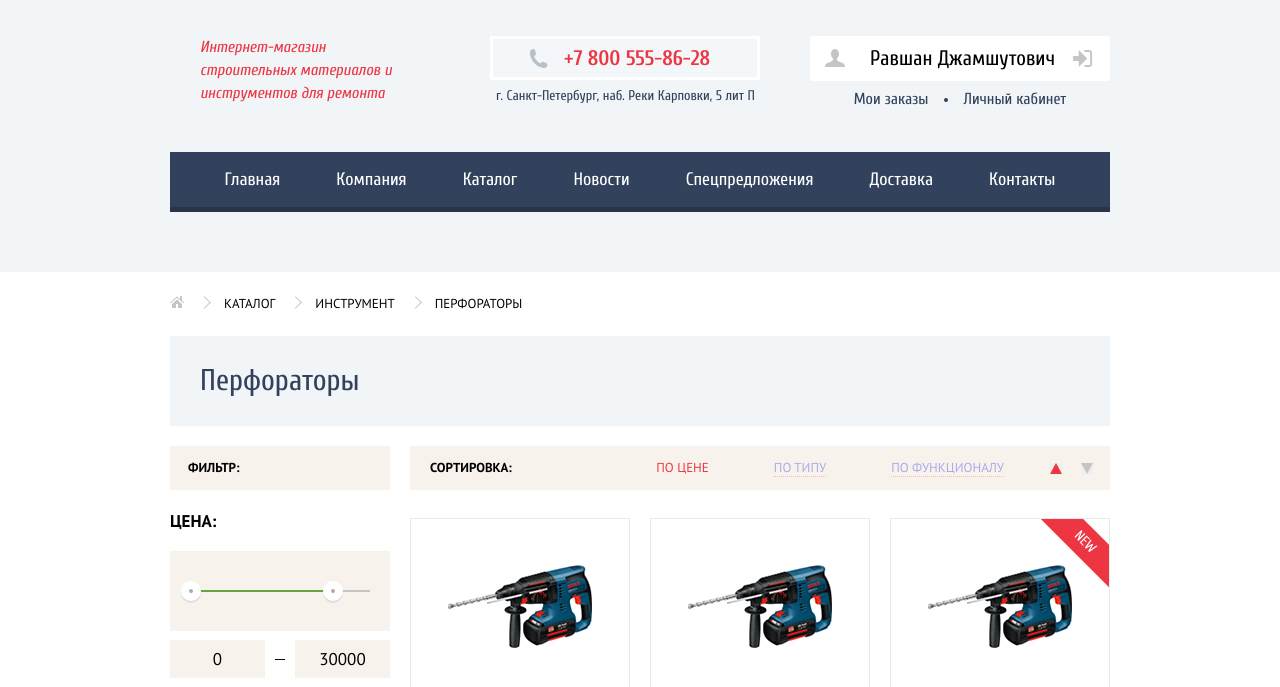
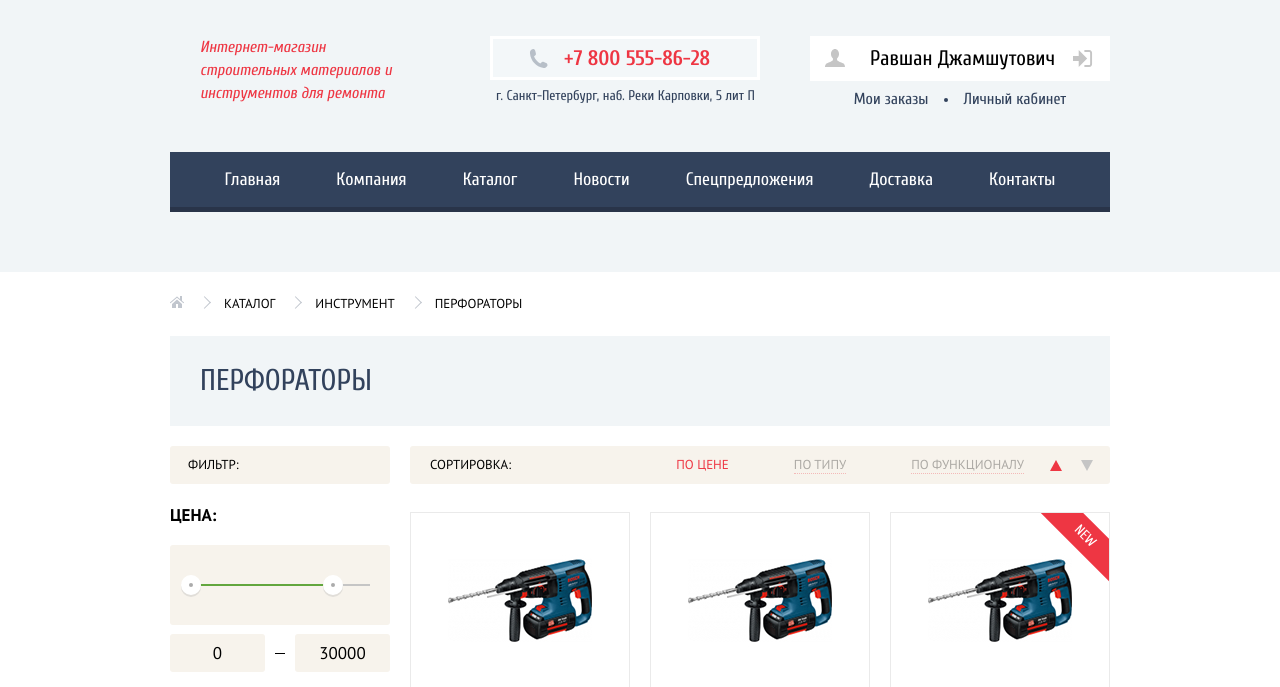
Before and after one commit to archi174/358737-technomart-31, a plain HTML site: page catalog.html in a window 1280 px wide. Shown: the part 52-739 px from the top of the page. Drawn offline with Linux system fonts and the light colour scheme.

Commit message:
Правки catalog.html согласно замечаниям

```diff
--- a/css/style.css
+++ b/css/style.css
@@ -1906,6 +1906,7 @@
   font-size: 30px;
   line-height: 30px;
   color: var(--basic-blue-light-dark);
+  text-transform: uppercase;
   background-color: var(--basic-gray-extra-light);
 }
 
@@ -1960,10 +1961,12 @@
   margin: 0;
   padding: 10px 18px;
   font-size: 13px;
-  font-weight: 18px;
+  line-height: 18px;
+  font-weight: normal;
   color: var(--basic-black);
   background-color: var(--special-brown-light);
   text-transform: uppercase;
+  border-radius: 3px;
 }
 
 .filter-form {
@@ -2022,6 +2025,7 @@
   padding-left: 20px;
   padding-right: 20px;
   background-color: var(--special-brown-light);
+  border-radius: 3px;
 }
 
 .range-controls .scale {
@@ -2087,6 +2091,7 @@
   color: var(--basic-black);
   background-color: var(--special-brown-light);
   border: none;
+  border-radius: 3px;
 }
 
 /* прячем стрелки в поле number */
@@ -2115,7 +2120,7 @@
   width: 19px;
   height: 19px;
   border: 2px solid var(--special-grey);
-  border-radius: 2px;
+  border-radius: 3px;
 }
 
 .filter-input-checkbox:hover + label::before,
@@ -2126,9 +2131,9 @@
 .filter-input-checkbox:checked + label::after {
   content: "";
   position: absolute;
-  top: 0;
-  left: -30px;
-  width: 16px;
+  top: -2px;
+  left: -29px;
+  width: 15px;
   height: 8px;
   border: 4px solid var(--special-grey);
   border-top: none;
@@ -2214,6 +2219,7 @@
   flex-wrap: wrap;
   margin-bottom: 28px;
   background-color: var(--special-brown-light);
+  border-radius: 3px;
 }
 
 .control-block {
@@ -2222,22 +2228,26 @@
 
 .catalog h2 {
   flex-grow: 1;
-  margin: 10px 0 10px 20px;
+  margin: 0;
+  padding: 10px 0 10px 20px;
   font-size: 13px;
-  font-weight: 18px;
+  line-height: 18px;
+  font-weight: normal;
   color: var(--basic-black);
   text-transform: uppercase;
 }
 
 .sort-list {
   display: flex;
-  margin: 10px 20px;
+  align-items: center;
+  margin: 0;
   padding: 0;
   list-style: none;
 }
 
 .sort-item {
   margin-right: 65px;
+
 }
 
 .sort-item:last-child {
@@ -2247,6 +2257,7 @@
 .sort-item a {
   font-size: 13px;
   line-height: 18px;
+  color: var(--basic-black);
   opacity: 0.3;
   text-transform: uppercase;
   text-decoration: none;
@@ -2280,6 +2291,7 @@
 .sort-bottom {
   padding: 0;
   border: 0;
+  background-color: transparent;
   border-left: 6px solid transparent;
   border-right: 6px solid transparent;
   border-bottom: 11px solid var(--special-grey);
@@ -2354,6 +2366,7 @@
 .pagination-item-current a:hover,
 .pagination-item-current a:focus,
 .pagination-item-current a:active {
+  color: var(--basic-white);
   background-color: var(--basic-red);
   border-color: var(--basic-red);
 }
```
